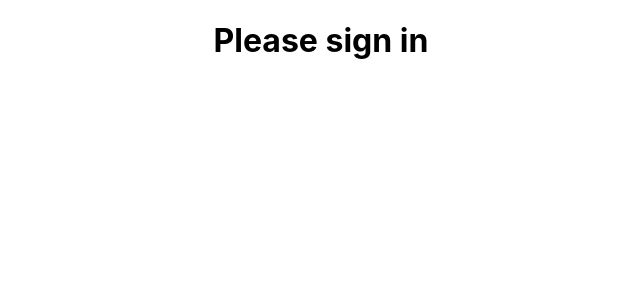
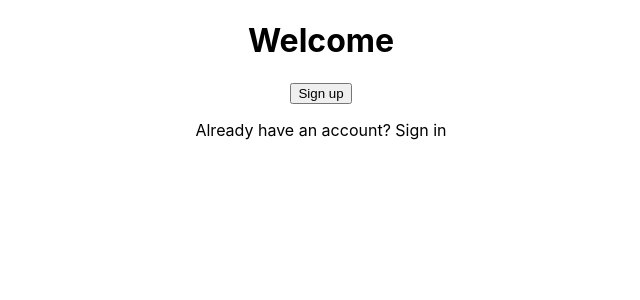
Before and after one commit to Gargar77/seito_cuts, a React (Create React App) app: page /auth in a window 1280 px wide. Shown: the top 300 px of the page, without its empty margins (319-959 px from the left). Built offline with nearby package versions, Linux system fonts and the light colour scheme; no server answers.

Commit message:
set up auth form navigation

```diff
--- /dev/null
+++ b/src/components/sign-in/sign-in.component.jsx
@@ -0,0 +1,15 @@
+import React from 'react';
+
+class SignIn extends React.Component {
+    state = {
+
+    }
+
+    render() {
+        return (
+            <div>Sign-in</div>
+        )
+    }
+}
+
+export default SignIn;
--- /dev/null
+++ b/src/components/sign-up/sign-up.component.jsx
@@ -0,0 +1,13 @@
+import React from 'react';
+
+class SignUp extends React.Component {
+    state = {
+
+    }
+
+    render() {
+        return <div>Sign-up</div>
+    }
+}
+
+export default SignUp;
--- a/src/pages/auth/auth.component.jsx
+++ b/src/pages/auth/auth.component.jsx
@@ -1,10 +1,57 @@
 import React from 'react';
 import './auth.styles.css';
 
-const Auth = () => (
-    <div className="landing">
-        <h1>Please sign in</h1>
-    </div>
-);
+import SignIn from '../../components/sign-in/sign-in.component';
+import SignUp from '../../components/sign-up/sign-up.component';
+
+class Auth extends React.Component {
+    state = {
+        isSignIn:false,
+        isLanding:true
+    }
+
+    startSignInHandler = () => {
+        this.setState({
+            isSignIn:true,
+            isLanding:false
+        })
+    }
+
+    startSignUpHandler = () => {
+        this.setState({isLanding:false})
+    }
+
+    returnHomeHandler = () => {
+        this.setState({
+            isSignIn:false,
+            isLanding:true
+        })
+    }
+
+    render() {
+
+        let auth = (
+            <div className="landing">
+                <h1>Welcome</h1>
+                <button onClick={this.startSignUpHandler}>Sign up</button>
+                <p>Already have an account? <span onClick={this.startSignInHandler} className="landing__signin">Sign in</span></p>
+            </div>
+        )
+
+        const {isSignIn,isLanding} = this.state;
+
+        if (isSignIn && !isLanding) {
+            auth = <SignIn/>
+        } else if (!isLanding) {
+            auth = <SignUp/>
+        }
+
+        return (
+            <div className="auth">
+                {auth}
+            </div>
+        )
+    }
+}
 
 export default Auth;
```
Also changed, not shown: src/components/sign-up/sign-up.styles.css (added).
